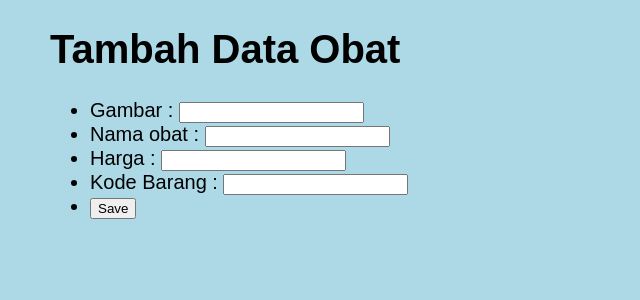
After one commit to riandarafqi/pw2024_tubes_233040092, a PHP site: page /tambah.php in a window 1280 px wide. The commit adds this page. Shown: the top 300 px of the page, without its empty margins (0-640 px from the left). Run offline with PHP 8.4, Linux system fonts and the light colour scheme.

Commit message:
mengerjakan delete

```diff
--- a/fuction.php
+++ b/fuction.php
@@ -5,15 +5,30 @@ function query($query){
     // $conn = koneksi();
     global $conn;
     $result = mysqli_query($conn,$query);
-
-// if(mysqli_num_rows($result)){
-//     return mysqli_fetch_assoc($result);
-// }
-
     $rows = [];
     while($row = mysqli_fetch_assoc($result)){
         $rows[] = $row;
     }
     return $rows;
 }
+
+
+
+function tambah($data){
+    global $conn;
+    $gambar = htmlspecialchars($data["gambar"]);
+    $nama = htmlspecialchars($data["nama"]);
+    $harga = htmlspecialchars($data["harga"]);
+    $kode = htmlspecialchars($data["kode"]);
+
+    $query = "INSERT INTO obat VALUES (null,'$gambar','$nama','$harga', '$kode')";
+    mysqli_query($conn, $query);
+    return mysqli_affected_rows($conn);
+}
+
+function hapus($id){
+    global $conn;
+    mysqli_query($conn, "DELETE FROM obat WHERE id = $id");
+    return mysqli_affected_rows($conn);
+}
 ?>
--- /dev/null
+++ b/tambah.php
@@ -0,0 +1,63 @@
+<?php
+require 'fuction.php';
+if( isset($_POST["submit"])){
+    if(tambah($_POST) > 0){
+        echo "
+            <script>
+            alert('data berhasil ditambahkan!');
+            document.location.href= 'latihan.php';
+            </script>
+        ";
+    } else {
+        echo "
+            <script>
+            alert('data berhasil ditambahkan!');
+            document.location.href= 'latihan.php';
+            </script>
+        ";
+    }
+}
+?>
+<!DOCTYPE html>
+<html lang="en">
+<head>
+    <meta charset="UTF-8">
+    <meta name="viewport" content="width=device-width, initial-scale=1.0">
+    <title>Tambah Data Obat</title>
+    <style>
+        body {
+            font-size: 20px;
+            background-color: lightblue;
+            font-family: arial;
+            margin-left: 50px;
+        }
+        table {
+            background-color: pink;
+        }
+    </style>
+</head>
+<body>
+    <h1>Tambah Data Obat</h1>
+    <form action="" method="post">
+        <ul>
+            <li>
+                <label for="gambar">Gambar :</label>
+                <input type="text" name="gambar" id="gambar">
+            </li>
+            <li>
+                <label for="nama">Nama obat :</label>
+                <input type="text" name="nama" id="nama">
+            </li>
+            <li>
+                <label for="harga">Harga :</label>
+                <input type="text" name="harga" id="harga">
+            </li>
+            <li>
+                <label for="kode">Kode Barang :</label>
+                <input type="text" name="kode" id="kode">
+            </li>
+            <li><button type="submit" name="submit">Save</button></li>
+        </ul>
+    </form>
+</body>
+</html>
```
Also changed, not shown: css.php (added, +22 -0 lines), detail.php (+12 -4 lines), hapus.php (added, +19 -0 lines), latihan.php (+20 -1 lines).
